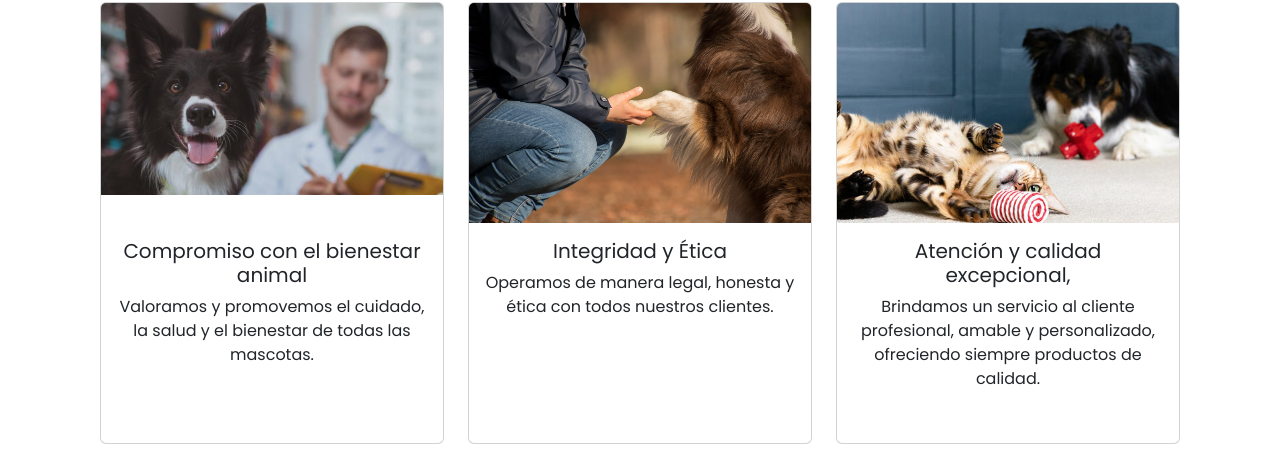
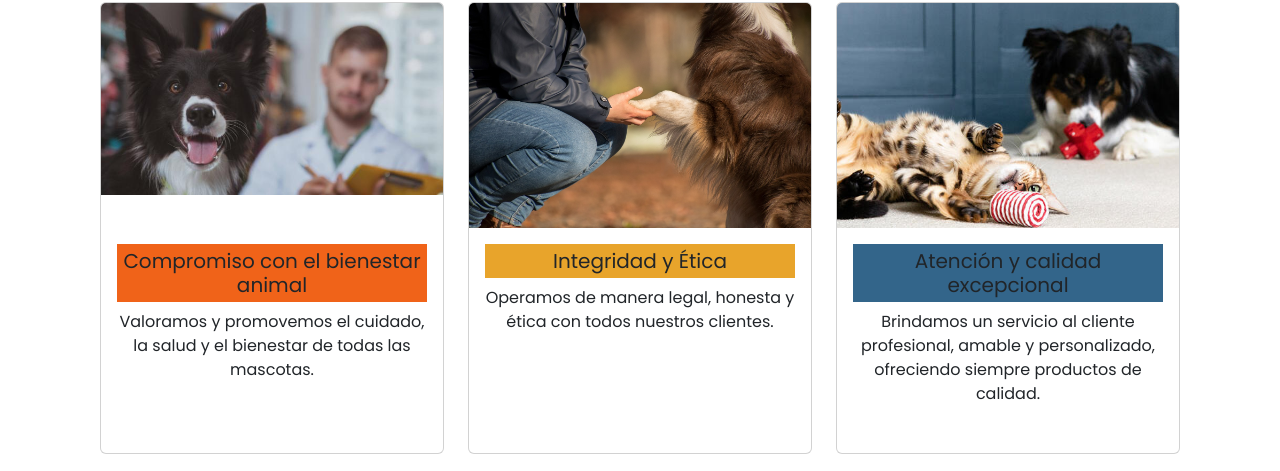
Before and after one commit to AdonisB1219/PawsitiveVibes-Front, a plain HTML site: page nosotros.html in a window 1280 px wide. Shown: the part 328-799 px from the top of the page. Drawn offline with nearby package versions, Linux system fonts and the light colour scheme.

Commit message:
Se agrego el estilo de los titulos de los valores, se modifico el CSS

```diff
--- a/nosotros.html
+++ b/nosotros.html
@@ -28,7 +28,7 @@
                       <img src="./src/img/bienestar.jpeg" class="card-img-top" alt="...">
                     </div>
                     <div class="card-body">
-                      <h5 class="card-title">Compromiso con el bienestar animal</h5>
+                      <h5 class="card-title valor1">Compromiso con el bienestar animal</h5>
                       <p class="card-text">Valoramos y promovemos el cuidado, la salud y el bienestar de todas las mascotas.</p>
                     </div>
                   </div>
@@ -39,7 +39,7 @@
                       <img src="./src/img/etica.jpeg" class="card-img-top" alt="...">
                     </div>
                     <div class="card-body">
-                      <h5 class="card-title">Integridad y Ética</h5>
+                      <h5 class="card-title valor2">Integridad y Ética</h5>
                       <p class="card-text">Operamos de manera legal, honesta y ética con todos nuestros clientes.</p>
                     </div>
                   </div>
@@ -50,7 +50,7 @@
                       <img src="./src/img/calidad.jpeg" class="card-img-top" alt="...">
                     </div>
                     <div class="card-body">
-                      <h5 class="card-title">Atención y calidad excepcional,</h5>
+                      <h5 class="card-title valor3">Atención y calidad excepcional</h5>
                       <p class="card-text">Brindamos un servicio al cliente profesional, amable y personalizado, ofreciendo siempre productos de calidad.</p>
                     </div>
                   </div>
--- a/src/css/styles.css
+++ b/src/css/styles.css
@@ -62,4 +62,23 @@ html{
 .titulo{
     display: block;
     width: 100%;
+
 }
+.valor1{
+    background-color: #F06319;
+   border: 20px;
+   padding: 5px;
+
+}
+.valor2{
+    background-color: #E8A42B;
+   border: 20px;
+   padding: 5px;
+
+}
+.valor3{
+    background-color: #33658A;
+   border: 20px;
+   padding: 5px;
+
+}
```
